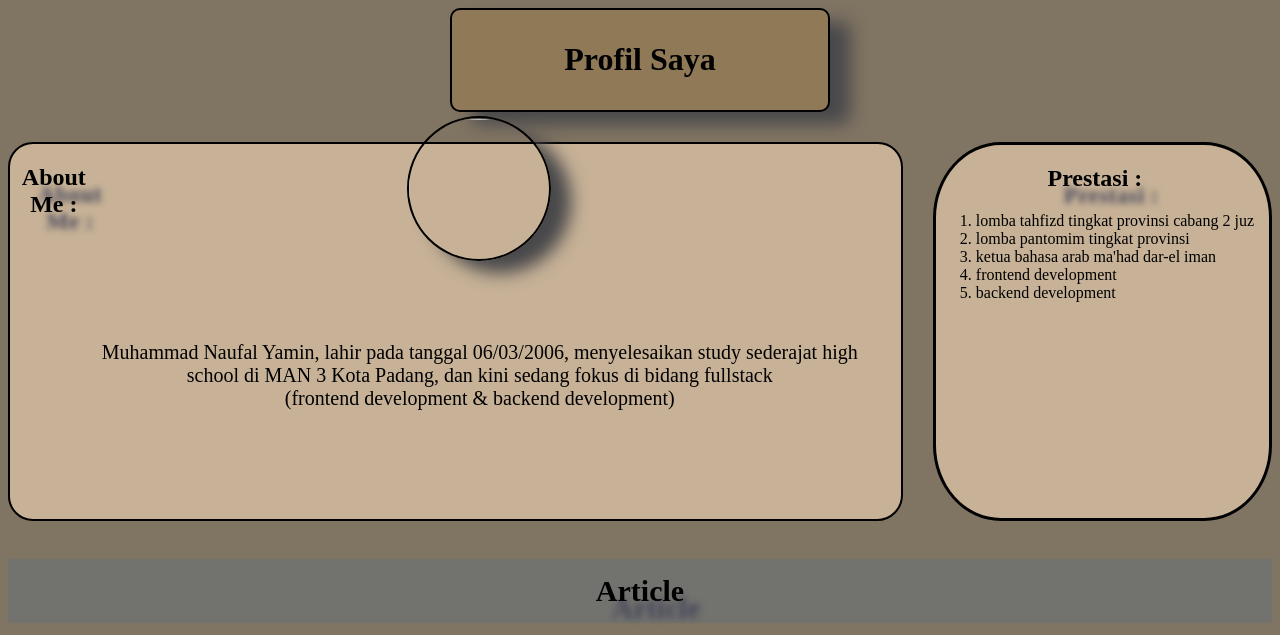
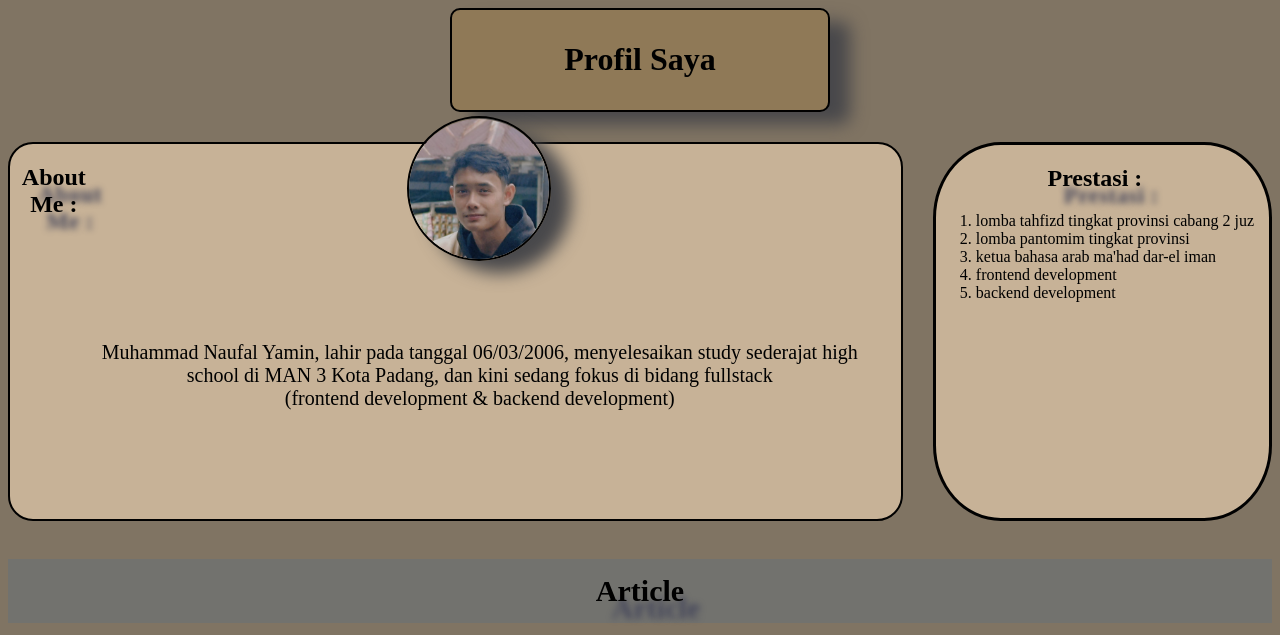
Before and after one commit to naufalyam636-sketch/yamin, a plain HTML site: page index.html in a window 1280 px wide. Shown: the top 635 px of the page. Drawn offline with Linux system fonts and the light colour scheme.

Commit message:
Update index.html

```diff
--- a/index.html
+++ b/index.html
@@ -5,7 +5,7 @@
     <meta name="viewport" content="width=device-width, initial-scale=1.0" />
     <title>Document</title>
     <link rel="stylesheet" href="">
-    <link rel="icon" href="favicon.ico" />
+    <link rel="icon" href="/favicon.ico">
     <style>
       body{
         background-color: rgba(62, 43, 18, 0.653);
@@ -280,7 +280,7 @@
 
         <div class="judulAbout"><h2>About Me :</h2>
          <div class="gambarAbout">
-          <img src="c:\Users\Hype AMD\AppData\Local\Packages\5319275A.WhatsAppDesktop_cv1g1gvanyjgm\TempState\E633C6AB554C0E79EB395D73FC855347\Gambar WhatsApp 2025-08-14 pukul 07.59.05_c2b5b19d.jpg" alt="" id="foto">
+          <img src="/ganteng.jpg" alt="" id="foto">
         <div class="teksAbout">
           <p id="yamin">Muhammad Naufal Yamin, lahir pada tanggal 06/03/2006, menyelesaikan study sederajat high school di MAN 3 Kota Padang, dan kini sedang fokus di bidang fullstack <br> (frontend development & backend development)</p>
         </div>
```
